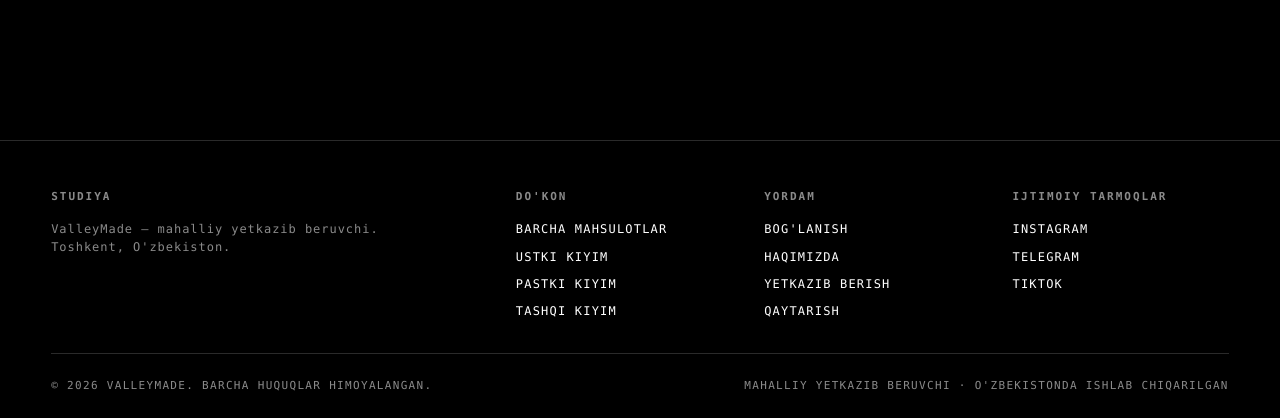
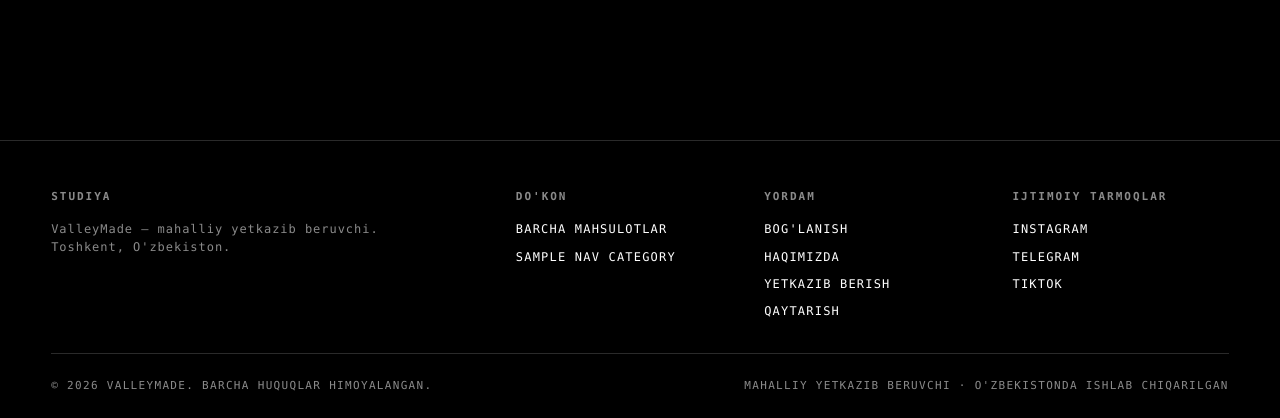
Before and after one commit to A-Kamronbek/Graphix, a Django app: template vm/templates/cart/cart.html in a window 1280 px wide. Shown: the part 667-1085 px from the top of the page. Run offline with Django 3.2, Linux system fonts and the light colour scheme; the template is opened without the code that fills it: most values are stand-ins (such as "Sample title", 1, 10 or a date in 2020); some web fonts are replaced.

Commit message:
P0: repair settings.py, add CSRF_TRUSTED_ORIGINS, fix dead footer links
An uncommitted edit had removed STATIC_URL, STATICFILES_DIRS, STATIC_ROOT, MEDIA_URL, MEDIA_ROOT and DEFAULT_AUTO_FIELD, which vm/urls.py references, so runserver failed to start locally. CSRF_TRUSTED_ORIGINS is now read from the environment: nginx terminates TLS in production and Django rejects every form POST without it. The footer linked to ?category=tops|bottoms|outer while shop() filters on category_id, so all three links silently returned the whole catalogue; they now render from a context processor, which stays correct as categories change. The registration lives in the same settings file, so the module ships with it.

Co-Authored-By: Claude Opus 5 <noreply@anthropic.com>

Claude-Session: https://claude.ai/code/session_01FhgtAgGXKrjnNQTJGHFFkv

```diff
--- a/vm/templates/partials/_footer.html
+++ b/vm/templates/partials/_footer.html
@@ -12,9 +12,9 @@
         <h4>Do'kon</h4>
         <ul>
           <li><a href="{% url 'shop' %}">Barcha mahsulotlar</a></li>
-          <li><a href="{% url 'shop' %}?category=tops">Ustki kiyim</a></li>
-          <li><a href="{% url 'shop' %}?category=bottoms">Pastki kiyim</a></li>
-          <li><a href="{% url 'shop' %}?category=outer">Tashqi kiyim</a></li>
+          {% for c in nav_categories %}
+            <li><a href="{% url 'shop' %}?category={{ c.id }}">{{ c.name }}</a></li>
+          {% endfor %}
         </ul>
       </div>
       <div>
```
Also changed, not shown: vm/product/context_processors.py (added, +13 -0 lines), vm/vm/settings.py (+8 -0 lines), 1 other file.
